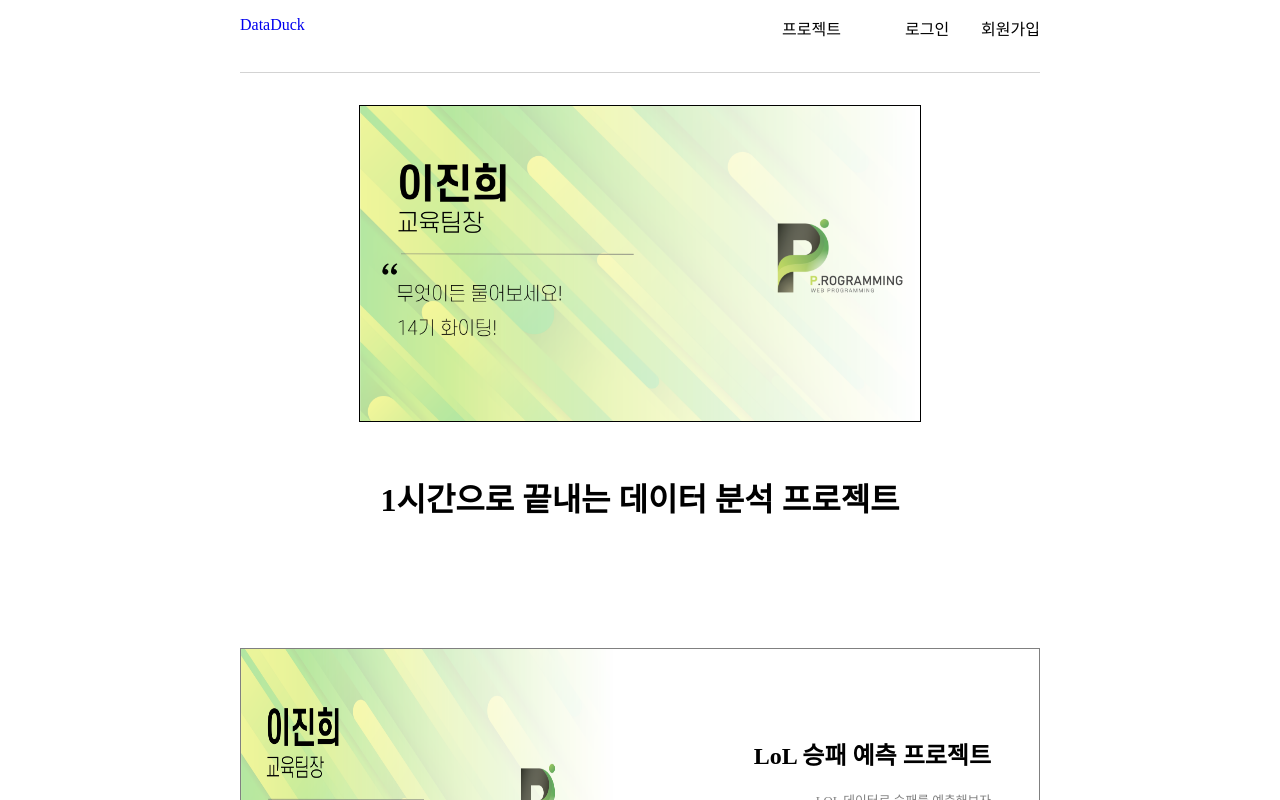
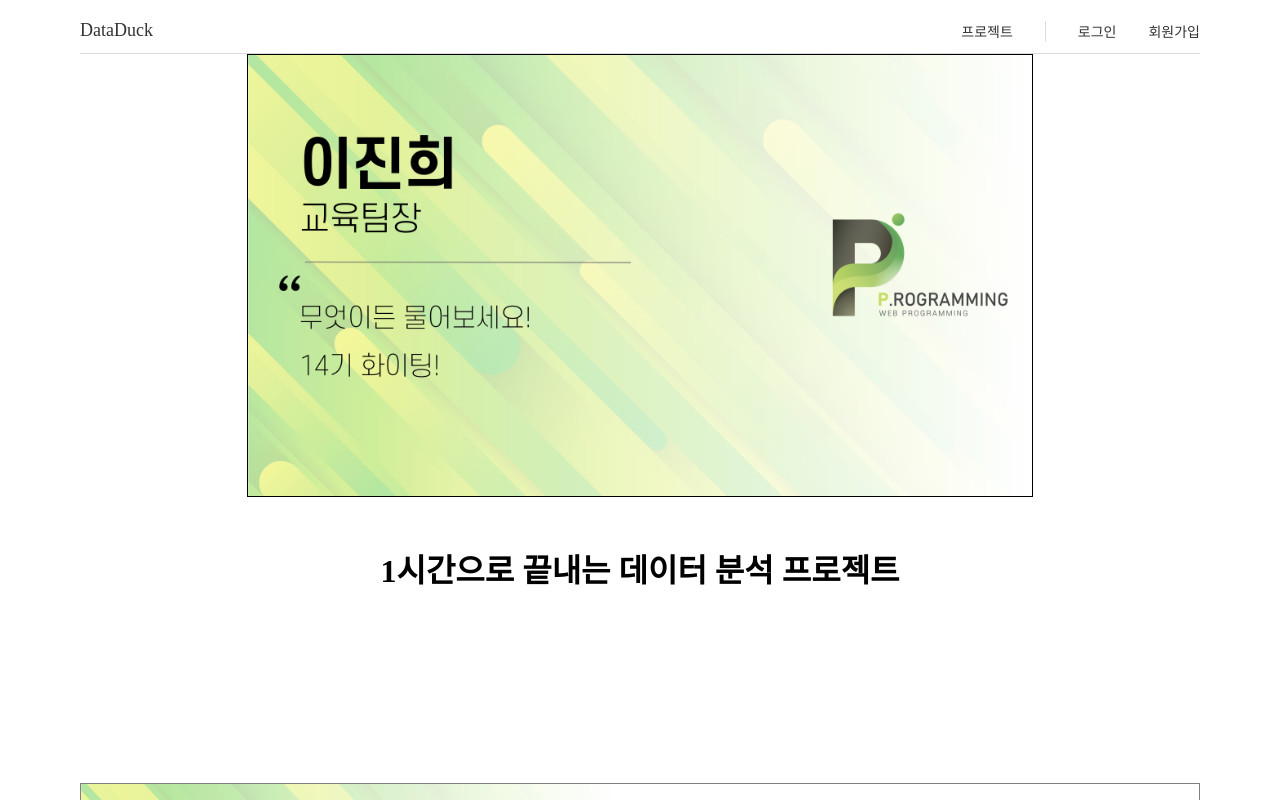
Before and after one commit to Soohyun-CHOI/DDFront, a Next.js app: page / in a window 1280 px wide. Shown: the top 800 px of the page. Built offline with nearby package versions, Linux system fonts and the light colour scheme; a web font is replaced by a local one.

Commit message:
navbar style 완성

```diff
--- a/styles/Layout.module.scss
+++ b/styles/Layout.module.scss
@@ -1,4 +1,4 @@
 .container {
-  width: 50rem;
+  width: 70rem;
   margin: 0 auto;
 }
--- a/styles/Main.module.scss
+++ b/styles/Main.module.scss
@@ -1,6 +1,7 @@
+@import "globals";
+
 .main_wrap {
-  margin: 2rem 0;
-  text-align: center;
+  @include flex-col-box;
 }
 
 .main_illust {
--- a/styles/Navbar.module.scss
+++ b/styles/Navbar.module.scss
@@ -1,35 +1,37 @@
+@import "globals";
+
 .nav_wrap {
-  margin-top: 1rem;
-  display: flex;
-  justify-content: space-between;
-  border-bottom: 1px solid lightgrey;
-  padding-bottom: 2rem;
-}
-
-.nav_titleWrap {
-  display: inline-block;
+  @include flex-box;
+  padding: 0.75rem 0;
+  border-bottom: $bolder;
 }
 
 .nav_title {
+  font-family: $font-regular;
+  font-size: 1.125rem;
+  color: $color-black;
   text-decoration: none;
 }
 
 .nav_menu {
-  display: flex;
+  @include flex-box;
+  justify-content: flex-end;
+  font-family: $font-light;
+  font-size: 0.875rem;
+  color: $color-black;
 }
 
 .nav_project {
-  margin-right: 4rem;
+  padding-right: 2rem;
+  border-right: $bolder;
 }
 
 .nav_authorize {
-  display: flex;
+  @include flex-box;
+  justify-content: flex-end;
 }
 
 .nav_li {
   list-style: none;
+  margin-left: 2rem;
 }
-
-.nav_li:first-child {
-  margin-right: 2rem;
-}
--- a/styles/globals.scss
+++ b/styles/globals.scss
@@ -1,9 +1,60 @@
-*,
-*::before,
-*::after {
-  box-sizing: border-box;
+@font-face {
+  font-family: 'NEXON Lv2 Gothic Bold';
+  src: url('https://cdn.jsdelivr.net/gh/projectnoonnu/noonfonts_20-04@2.1/NEXON Lv2 Gothic Bold.woff') format('woff');
+  font-weight: normal;
+  font-style: normal;
 }
 
-body {
-  margin: 0;
+@font-face {
+  font-family: 'NEXON Lv2 Gothic Light';
+  src: url('https://cdn.jsdelivr.net/gh/projectnoonnu/noonfonts_20-04@2.1/NEXON Lv2 Gothic Light.woff') format('woff');
+  font-weight: normal;
+  font-style: normal;
 }
+
+@font-face {
+  font-family: 'NEXON Lv2 Gothic';
+  src: url('https://cdn.jsdelivr.net/gh/projectnoonnu/noonfonts_20-04@2.1/NEXON Lv2 Gothic.woff') format('woff');
+  font-weight: normal;
+  font-style: normal;
+}
+
+$font-bold: "NEXON Lv2 Gothic Bold";
+$font-regular: "NEXON Lv2 Gothic";
+$font-light: "NEXON Lv2 Gothic Light";
+
+$color-black: #333333;
+$color-blue: #5A9CA1;
+$color-red: #D48181;
+$color-gray: #DCDCDC;
+
+$bolder: 1px solid $color-gray;
+
+@mixin flex-box {
+  display: flex;
+  justify-content: space-between;
+  align-items: center;
+}
+
+@mixin flex-col-box {
+  display: flex;
+  flex-direction: column;
+  align-items: center;
+}
+
+@mixin button {
+  border: 1px solid;
+  border-radius: 100px;
+  background: white;
+  font-family: $font-bold;
+}
+
+@mixin blue-button {
+  @include button;
+  color: $color-blue;
+}
+
+@mixin red-button {
+  @include button;
+  color: $color-red;
+}
```
Also changed, not shown: package.json (+14 -2 lines), 1 other file (tests, documents, lock files or other folders).
